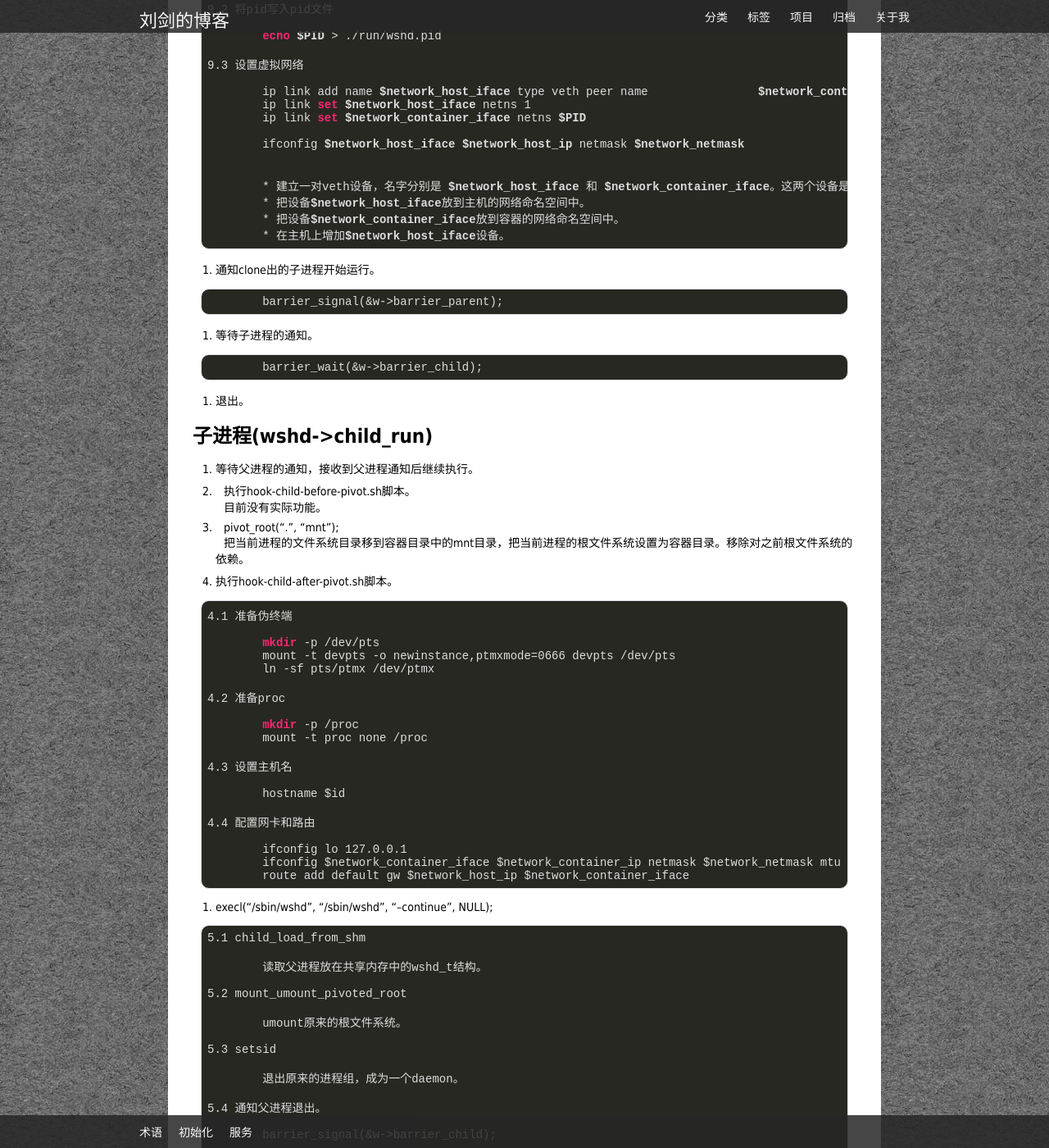
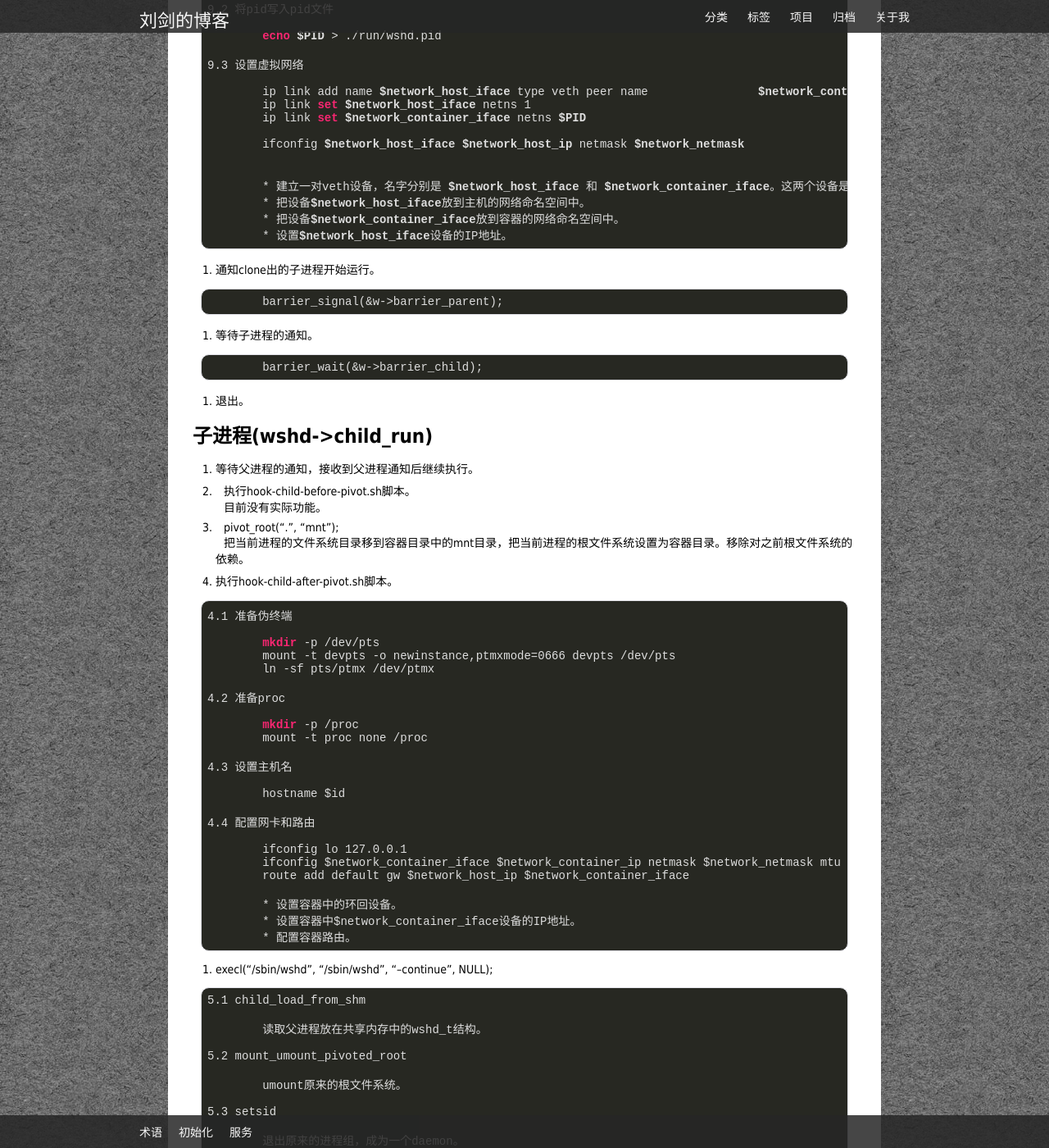
Before and after one commit to lsword/lsword.github.io, a Jekyll site: the page built from _posts/2013-09-19-Warden容器的核心进程wshd.md, in a window 1280 px wide and 1400 px high, scrolled down 1827 px. Shown: the whole window at 82% size. Built offline with Jekyll 4.4.1, drawn with Linux system fonts in a browser that asks for light colours; Markdown is read by kramdown in place of the engine named in the settings; comment, search, counter and statistics services are not loaded.

Commit message:
fix wshd doc

```diff
--- a/_posts/2013-09-19-Warden容器的核心进程wshd.md
+++ b/_posts/2013-09-19-Warden容器的核心进程wshd.md
@@ -110,7 +110,7 @@ description: 本文对warden容器的核心进程wshd进行介绍。
 		* 建立一对veth设备，名字分别是 $network_host_iface 和 $network_container_iface。这两个设备是完全对称的，从其中一个发出消息就会从另一个收到。（veth的作用就是要把从一个network namespace发出的数据包转发到另一个network namespace。veth 设备是成对的，一个是container中，另一个在真实机器上。）
 		* 把设备$network_host_iface放到主机的网络命名空间中。
 		* 把设备$network_container_iface放到容器的网络命名空间中。
-		* 在主机上增加$network_host_iface设备。
+		* 设置$network_host_iface设备的IP地址。
 
 
   10. 通知clone出的子进程开始运行。
@@ -161,6 +161,10 @@ description: 本文对warden容器的核心进程wshd进行介绍。
 		ifconfig $network_container_iface $network_container_ip netmask $network_netmask mtu $container_iface_mtu
 		route add default gw $network_host_ip $network_container_iface
 
+		* 设置容器中的环回设备。
+		* 设置容器中$network_container_iface设备的IP地址。
+		* 配置容器路由。
+
   5. execl("/sbin/wshd", "/sbin/wshd", "--continue", NULL);
 
     5.1 child_load_from_shm
```
